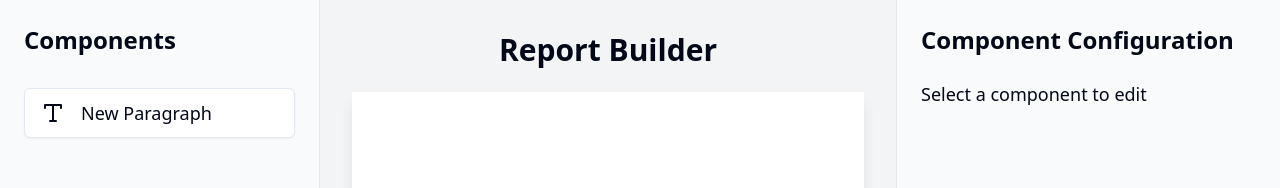
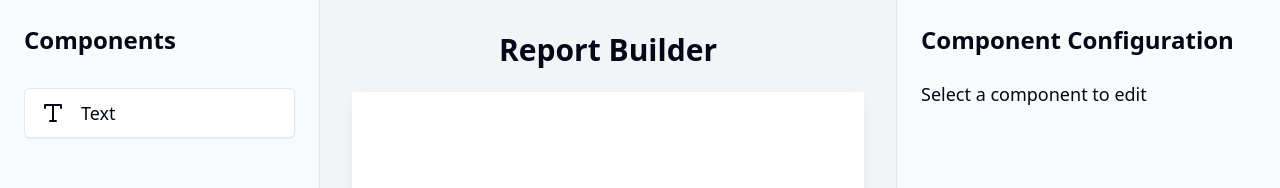
Before and after one commit to SawkaDev/pdf-builder-dnd, a Next.js app: page / in a window 1280 px wide. Shown: the top 188 px of the page. Built offline with nearby package versions, Linux system fonts and the light colour scheme.

Commit message:
formatting issues

```diff
--- a/src/components/Canvas.tsx
+++ b/src/components/Canvas.tsx
@@ -31,7 +31,7 @@ export const Canvas: React.FC<CanvasProps> = ({
         className={`bg-white shadow-lg relative w-[1000px] ${
           isEmpty ? "h-[500px]" : "min-h-[500px]"
         }`}
-        style={{ padding: "48px" }}
+        style={{ padding: "40px" }}
         onClick={onCanvasClick}
       >
         {isEmpty ? (
@@ -39,7 +39,7 @@ export const Canvas: React.FC<CanvasProps> = ({
             Drag components here to start
           </div>
         ) : (
-          <div className="space-y-3">
+          <div>
             {components.map((component) => (
               <React.Fragment key={component.id}>
                 {insertionPoint === component.id && isDragging && (
--- a/src/components/TextComponent.tsx
+++ b/src/components/TextComponent.tsx
@@ -27,7 +27,8 @@ export const TextComponent: React.FC<TextComponentProps> = ({
       case "h6":
         return <h6 className="text-xs font-bold">{content}</h6>;
       default:
-        return <p className="text-base">{content}</p>;
+        // text-base
+        return <p className="text-sm">{content}</p>;
     }
   };
 
--- a/src/components/Toolbar.tsx
+++ b/src/components/Toolbar.tsx
@@ -6,7 +6,7 @@ import { Type } from "lucide-react";
 
 const draggableTextComponent: TextComponentData = {
   type: "text",
-  content: "New Paragraph",
+  content: "Text",
   size: "p",
   isMultiline: true,
   id: "text-component",
@@ -24,21 +24,14 @@ export const Toolbar: React.FC = () => {
 const DraggableComponent: React.FC<{ component: TextComponentData }> = ({
   component,
 }) => {
-  const { attributes, listeners, setNodeRef, transform } = useDraggable({
+  const { attributes, listeners, setNodeRef } = useDraggable({
     id: component.id,
     data: component,
   });
 
-  const style = transform
-    ? {
-        transform: `translate3d(${transform.x}px, ${transform.y}px, 0)`,
-      }
-    : undefined;
-
   return (
     <Button
       ref={setNodeRef}
-      style={style}
       {...listeners}
       {...attributes}
       variant="outline"
```
